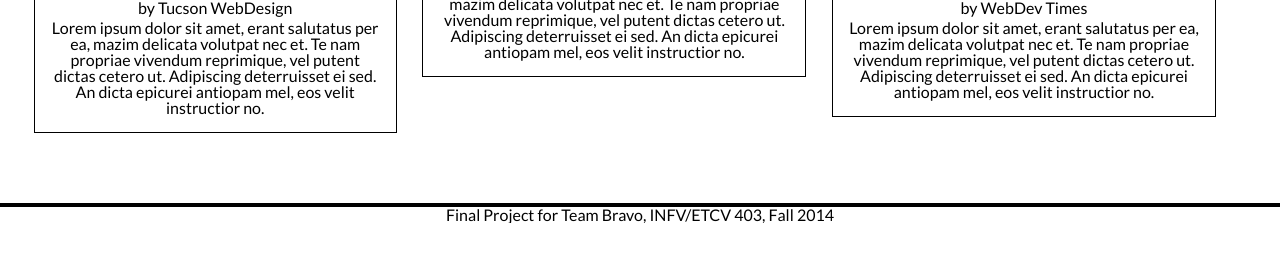
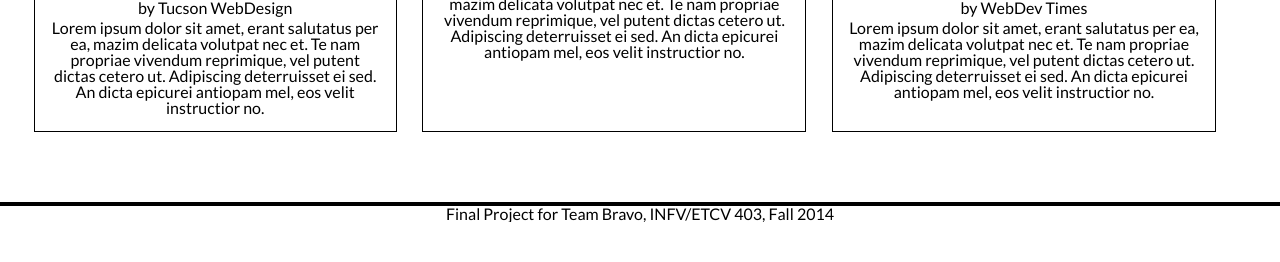
Before and after one commit to twincharged/BravoDesignAgency, a plain HTML site: page news.html in a window 1280 px wide. Shown: the part 280-542 px from the top of the page. Drawn offline with Linux system fonts and the light colour scheme.

Commit message:
last minute change

```diff
--- a/css/news-style.css
+++ b/css/news-style.css
@@ -71,9 +71,17 @@ text-align:center;
         .right{
         margin:.5rem 1%;
         }
+
 }
 
 @media screen and (min-width:900px){
+	.news{
+	display: inline-block;
+	}
+
+	.content{
+	height: 300px
+	}
 
 	.left{
 	float: left;
@@ -91,9 +99,6 @@ text-align:center;
 	width:30%;
 	}
 
-	.news{
-	display: inline-block;
-	}
 }
 
 @media screen and (min-width:1070px){
@@ -105,6 +110,6 @@ text-align:center;
 
 @media screen and (min-width:1135px){
 	.content{
-		height: auto;
+		height: 233px;
 	}
 }
```
